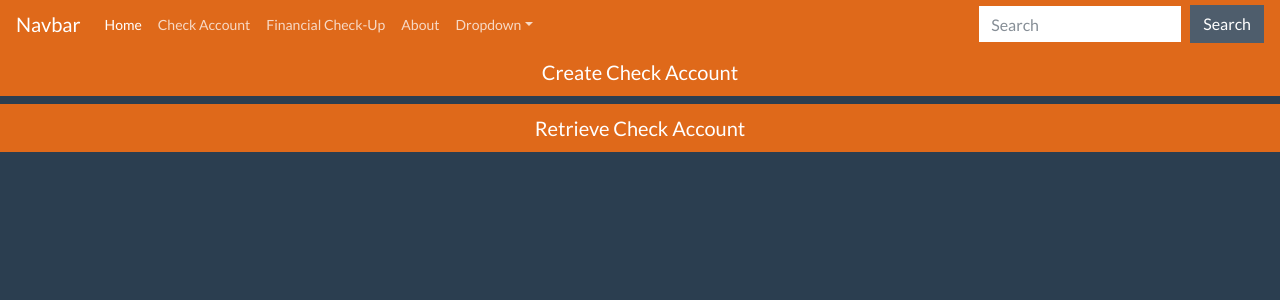
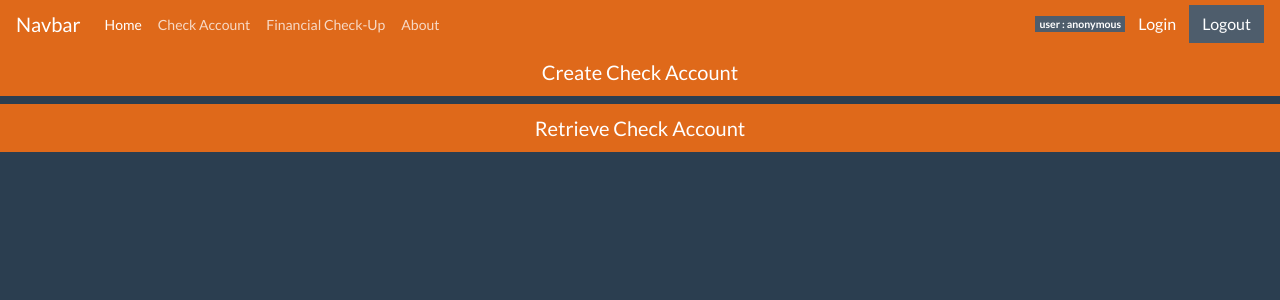
Before and after one commit to kuttamuwa/DumanCPMS, a Django app: page /checkaccount/ in a window 1280 px wide. Shown: the top 300 px of the page. Run offline with Django 3.2, Linux system fonts and the light colour scheme; parts of the project's set-up code (start-up, migrations or seed data) failed here and were passed over.

Commit message:
login page and group access is okay

```diff
--- a/DumanCPMS/settings.py
+++ b/DumanCPMS/settings.py
@@ -153,3 +153,4 @@ STATIC_URL = '/static/'
 
 MEDIA_ROOT = os.path.join(BASE_DIR, 'media')
 MEDIA_URL = '/media/'
+LOGIN_REDIRECT_URL = '/'
--- a/DumanCPMS/urls.py
+++ b/DumanCPMS/urls.py
@@ -17,7 +17,8 @@ from django.contrib import admin
 from django.urls import path, include
 import debug_toolbar
 
-from checkaccount import views
+from checkaccount import views as cviews
+from django.contrib.auth import views as auth_views
 
 urlpatterns = [
     path('__debug__/', include(debug_toolbar.urls)),
@@ -33,5 +34,6 @@ urlpatterns = [
     # financial Check Up - api
     path('finance_checkup/', include('finance_checkup.urls')),
 
-    path('testlogin/', include('django.contrib.auth.urls'))
+    path('login/', cviews.LoginUserView.as_view()),
+    path('logout/', cviews.LogoutUserView.as_view())
 ]
--- a/checkaccount/views.py
+++ b/checkaccount/views.py
@@ -1,8 +1,9 @@
-from django.contrib.auth import logout
-from django.contrib.auth.decorators import login_required
-from django.http.response import JsonResponse, HttpResponse, HttpResponseRedirect
+from django.contrib.auth.decorators import login_required, user_passes_test
+from django.contrib.auth.views import LoginView, LogoutView
+from django.http.response import JsonResponse, HttpResponse, HttpResponseRedirect, HttpResponseForbidden
 from django.shortcuts import render
 # Create your views here.
+from django.utils.decorators import method_decorator
 from django.views.generic.base import View
 from django.views.generic.edit import DeleteView, UpdateView, CreateView
 from django.views.generic.list import ListView
@@ -27,16 +28,18 @@ def checkaccount_mainpage(request):
     return render(request, 'checkaccount/checkaccount_main.html')
 
 
-def checkaccount_loginpage(request):
-    if request.method == 'GET':
-        # context = {'form': }
-        return render(request, 'checkaccount/registration/login.html')
-
-    elif request.method == 'POST':
-        usr = request
+def not_in_checkaccount_group(user):
+    if user.is_authenticated and user.groups.filter(name='CheckAccountAdmin').exists():
+        return True
+    else:
+        return False
+    # todo : https://stackoverflow.com/questions/29682704/how-to-use-the-user-passes-test-decorator-in-class-based-views
+    # todo: permissions ekleyelim
+    # or user.user_permissions
 
 
-@login_required(login_url='/checkaccount/loginapp')
+@login_required(login_url='/login')
+@user_passes_test(not_in_checkaccount_group, login_url='/login')
 def check_account_search(request):
     checkaccount = CheckAccount.objects.all()
     print(f"check account : {checkaccount}")
@@ -86,6 +89,8 @@ class CheckAccountFormView(View):
         return render(request, self.template_name, {'form': form})
 
 
+@method_decorator(login_required(login_url='/login'), name='dispatch')
+@method_decorator(user_passes_test(not_in_checkaccount_group, login_url='/login'), name='dispatch')
 class CheckAccountFormCreateView(CreateView):  # , LoginRequiredMixin):
     template_name = 'checkaccount/checkaccount_form.html'
     # form_class = CheckAccountForm
@@ -114,5 +119,16 @@ class CheckAccountSearchView(ListView):
     template_name = 'checkaccount/searchresults.html'
 
 
-def NotImplementedPage(request):
-    return render(request, 'checkaccount/not_implemented_yet.html')
+class LoginUserView(LoginView):
+    template_name = 'login_page.html'
+
+
+class LogoutUserView(LogoutView):
+    template_name = 'logout_page.html'
+    next_page = '/'
+
+
+class ErrorPages:
+    @staticmethod
+    def not_implemented_yet(request):
+        return render(request, 'checkaccount/not_implemented_yet.html')
--- a/requirements.txt
+++ b/requirements.txt
@@ -1,3 +1,4 @@
+django-crispy-forms
 django-filter
 amqp==2.6.0
 aniso8601==8.0.0
--- a/templates/base.html
+++ b/templates/base.html
@@ -25,29 +25,31 @@
                     <a class="nav-link" href="/finance_checkup">Financial Check-Up</a>
                 </li>
                 <li class="nav-item">
-                    <a class="nav-link" href="#">About</a>
+                    <a class="nav-link" href="/contact">About</a>
                 </li>
-                <li class="nav-item dropdown">
-                    <a class="nav-link dropdown-toggle" data-toggle="dropdown" href="#" role="button"
-                       aria-haspopup="true"
-                       aria-expanded="false">Dropdown</a>
-                    <div class="dropdown-menu">
-                        <a class="dropdown-item" href="#">Action</a>
-                        <a class="dropdown-item" href="#">Another action</a>
-                        <a class="dropdown-item" href="#">Something else here</a>
-                        <div class="dropdown-divider"></div>
-                        <a class="dropdown-item" href="#">Separated link</a>
-                    </div>
-                </li>
+
             </ul>
-            <form class="form-inline my-2 my-lg-0">
-                <input class="form-control mr-sm-2" type="text" placeholder="Search">
-                <button class="btn btn-secondary my-2 my-sm-0" type="submit">Search</button>
-            </form>
+
+            {% if request.user.is_authenticated %}
+                <span class="badge badge-primary">user : {{ request.user }}</span>
+
+            {% else %}
+                <span class="badge badge-secondary">user : anonymous</span>
+            {% endif %}
+
+            <a href="/login" class="btn btn-primary">Login</a>
+            <a href="/logout" class="btn btn-secondary" data-dismiss="modal">Logout</a>
         </div>
     </nav>
 </head>
 </html>
 
+<style>
+    .loginbtn {
+        background-image: url("icons/door-open-fill.svg");
+    }
+</style>
+
+
 {% block content %}
 {% endblock %}
```
Also changed, not shown: checkaccount/forms.py (+7 -0 lines), checkaccount/models.py (+16 -0 lines), templates/error_pages/NoPermission.html (added, +10 -0 lines), templates/logout_page.html (added, +11 -0 lines), templates/icons/door-open-fill.svg (added).
